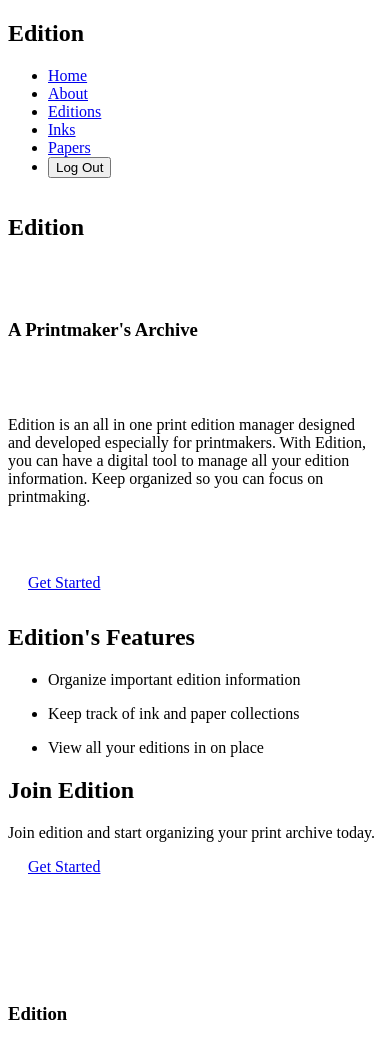
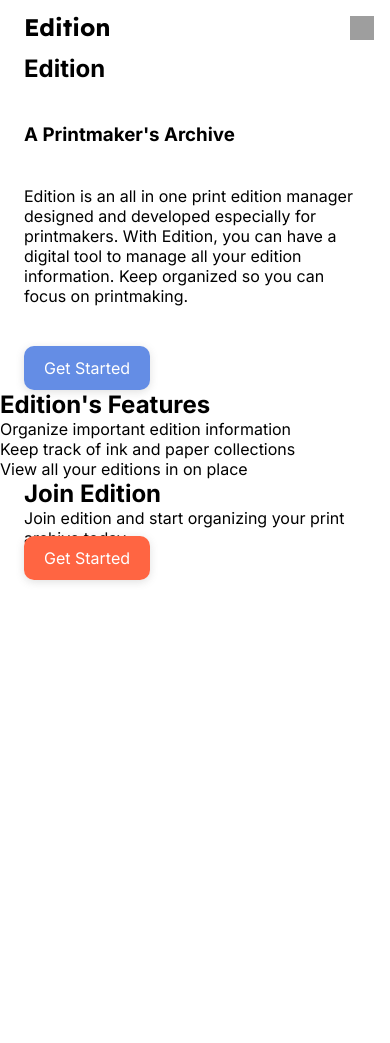
Before and after one commit to erlopez11/edition, a Django app: page /about/ in a window 390 px wide. After the commit the page ends 583 px from the top, so only its background shows below. Run offline with Django 5.2, Linux system fonts and the light colour scheme; the visitor is signed in with stand-in values (Sample User, id 1); grey boxes are pictures that could not be loaded.

Commit message:
wip: add style & classes to base

```diff
--- /dev/null
+++ b/main_app/static/css/base.css
@@ -0,0 +1,160 @@
+@import url('https://fonts.googleapis.com/css2?family=Inter:ital,opsz,wght@0,14..32,100..900;1,14..32,100..900&family=Lexend:wght@100..900&display=swap');
+
+:root {
+    /* Colors */
+    --clr-dark: #000000;
+    --clr-light: #ffffff;
+    --clr-accentOne: #648DE5;
+    --clr-accentTwo: #FF6542;
+    --clr-btnhoverOne: #85aafb;
+    --clr-btnhoverTwo: #fc9780;
+    --clr-accentOne-Faded: #BCD1FF;
+    --clr-accentTwo-Faded: #FFBFB1;
+
+    /* Font Family */
+    --ff-heading: 'Lexend', sans-serif;
+    --ff-body: 'Inter', sans-serif;
+}
+
+* {
+    box-sizing: border-box;
+    margin: 0;
+    padding: 0;
+}
+
+body {
+    font-family: var(--ff-body);
+    color: var(--clr-dark);
+    min-height: 100vh;
+}
+
+ul {
+    list-style: none;
+}
+
+a {
+    text-decoration: none;
+    color: var(--clr-dark);
+}
+
+img {
+    max-width: 100%;
+    display: block;
+}
+
+header h2 {
+    font-family: var(--ff-heading);
+    font-weight: bold;
+}
+
+.primary-nav a:hover {
+    color: var(--clr-accentTwo)
+}
+
+.mobile-nav-toggle {
+    display: none;
+}
+
+.logout-btn {
+    border: none;
+    padding: 8px 12px;
+}
+
+/* --------------- */
+/* Utility Classes */
+/* --------------- */
+.container-max-width {
+    --max-width: 1110px;
+    --container-padding: 1.5rem;
+    width: min(var(--max-width), 100% - var(--container-padding) * 2);
+    margin-inline: auto;
+}
+
+.btn-accentone {
+    background-color: var(--clr-accentOne);
+    box-shadow: rgba(99, 99, 99, 0.2) 0px 2px 8px 0px;
+    color: var(--clr-light);
+    border-radius: 10px;
+    transition: 0.5s;
+}
+
+.btn-accentone:hover {
+    background-color: var(--clr-btnhoverOne);
+}
+
+.btn-accenttwo {
+    background-color: var(--clr-accentTwo);
+    box-shadow: rgba(99, 99, 99, 0.2) 0px 2px 8px 0px;
+    color: var(--clr-light);
+    border-radius: 10px;
+    transition: 0.5s;
+}
+
+.btn-accenttwo:hover {
+    background-color: var(--clr-btnhoverTwo);
+}
+
+/* --------------- */
+/*  Media Queries  */
+/* --------------- */
+
+@media (max-width: 559px) {
+    header{
+        display: flex;
+        justify-content: space-between;
+        align-items: center;
+        padding: 12px 0;
+    }
+
+    .primary-nav {
+        background-color: var(--clr-accentOne-Faded);
+        display: flex;
+        flex-direction: column;
+        align-items: center;
+        padding: 60px 20px;
+        gap: 12px;
+        inset: 0 0 0 30%;
+        position: fixed;
+        z-index: 1000;
+        display: none;
+    }
+
+    .mobile-nav-toggle {
+        background-image: url(../images/assets/menu.svg);
+        background-color: transparent;
+        background-repeat: none;
+        background-position: center;
+        display: block;
+        border: none;
+        position: absolute;
+        right: 1rem;
+        top: 1rem;
+        z-index: 2000;
+        width: 24px;
+        aspect-ratio: 1;
+    }
+
+    .primary-nav[data-visible = 'true'] {
+        display: flex;
+    }
+
+    .mobile-nav-toggle[aria-expanded = 'true'] {
+        background-image: url(../images/assets/close.svg);
+    }
+}
+
+@media (min-width: 560px) {
+    header {
+        display: flex;
+        justify-content: space-between;
+        align-items: center;
+        padding: 20px 0;
+    }
+
+    .primary-nav {
+        display: flex;
+        justify-content: space-between;
+        align-items: center;
+        gap: 20px;
+    }
+}
--- a/main_app/templates/base.html
+++ b/main_app/templates/base.html
@@ -4,18 +4,20 @@
 <head>
     <meta charset="UTF-8">
     <meta name="viewport" content="width=device-width, initial-scale=1.0">
+    <link rel="stylesheet" href="{% static "css/base.css" %}">
+    <script defer src="{% static "js/mobile-nav.js" %}"></script>
     <title>Edition</title>
-    <link rel="stylesheet" href="{% static "css/base.css" %}">
     {% block head %}
     {% endblock %}
 </head>
 <body>
-    <header>
+    <header class="container-max-width">
         <div>
             <h2>Edition</h2>
         </div>
+        <button class="mobile-nav-toggle" aria-expanded="false"></button>
         <nav>
-            <ul>
+            <ul class="primary-nav" data-visible="false">
                 <li><a href="/">Home</a></li>
                 <li><a href="/about">About</a></li>
                 {% if user.is_authenticated %}
@@ -25,7 +27,7 @@
                     <li>
                         <form action="{% url "logout" %}" method="post">
                             {% csrf_token %}
-                            <button type="submit">Log Out</button>
+                            <button class="logout-btn btn-accenttwo" type="submit">Log Out</button>
                         </form>
                     </li>
                 {% else %}
@@ -39,8 +41,5 @@
         {% block content %}
         {% endblock %}
     </main>
-    <footer>
-        <h3>Edition</h3>
-    </footer>
 </body>
 </html>
```
